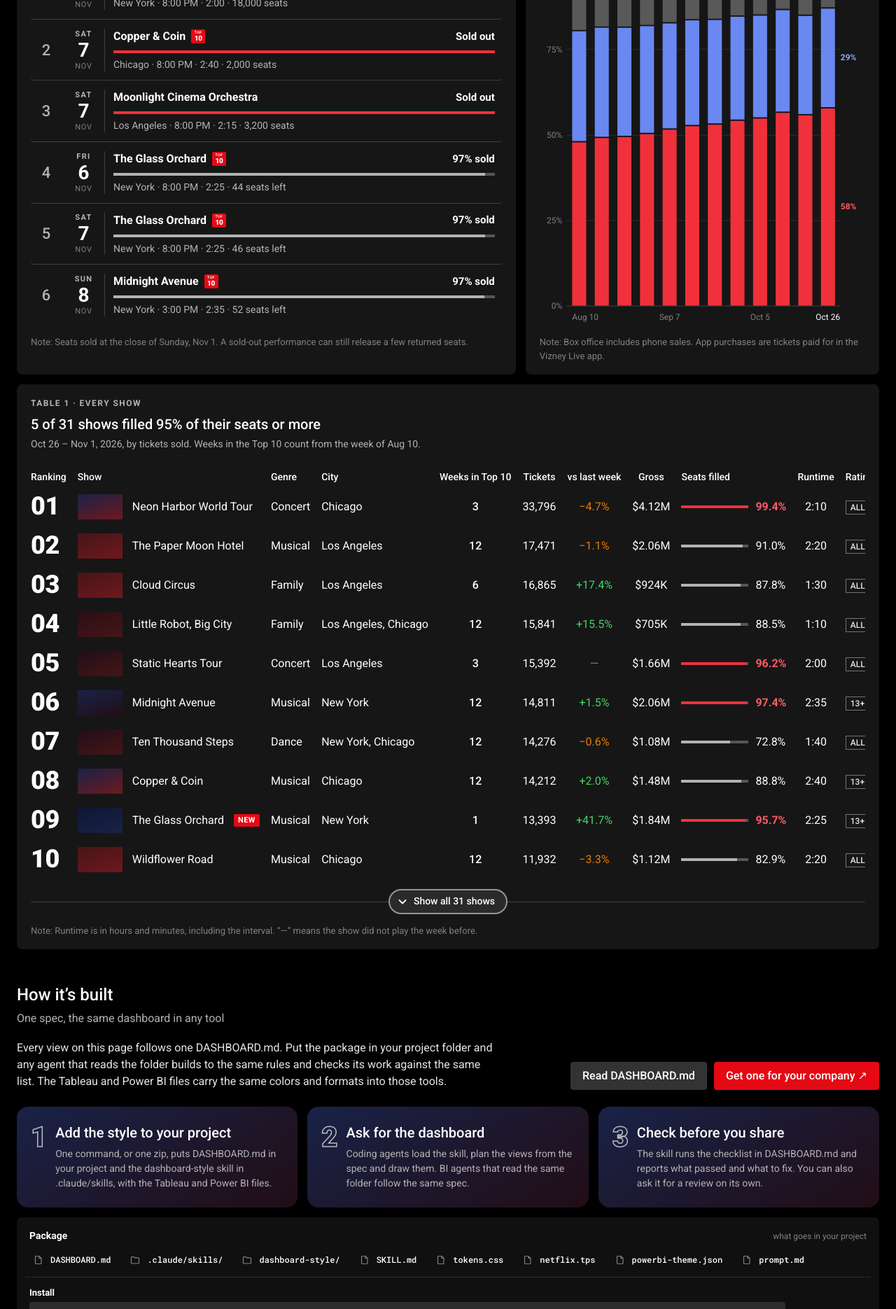
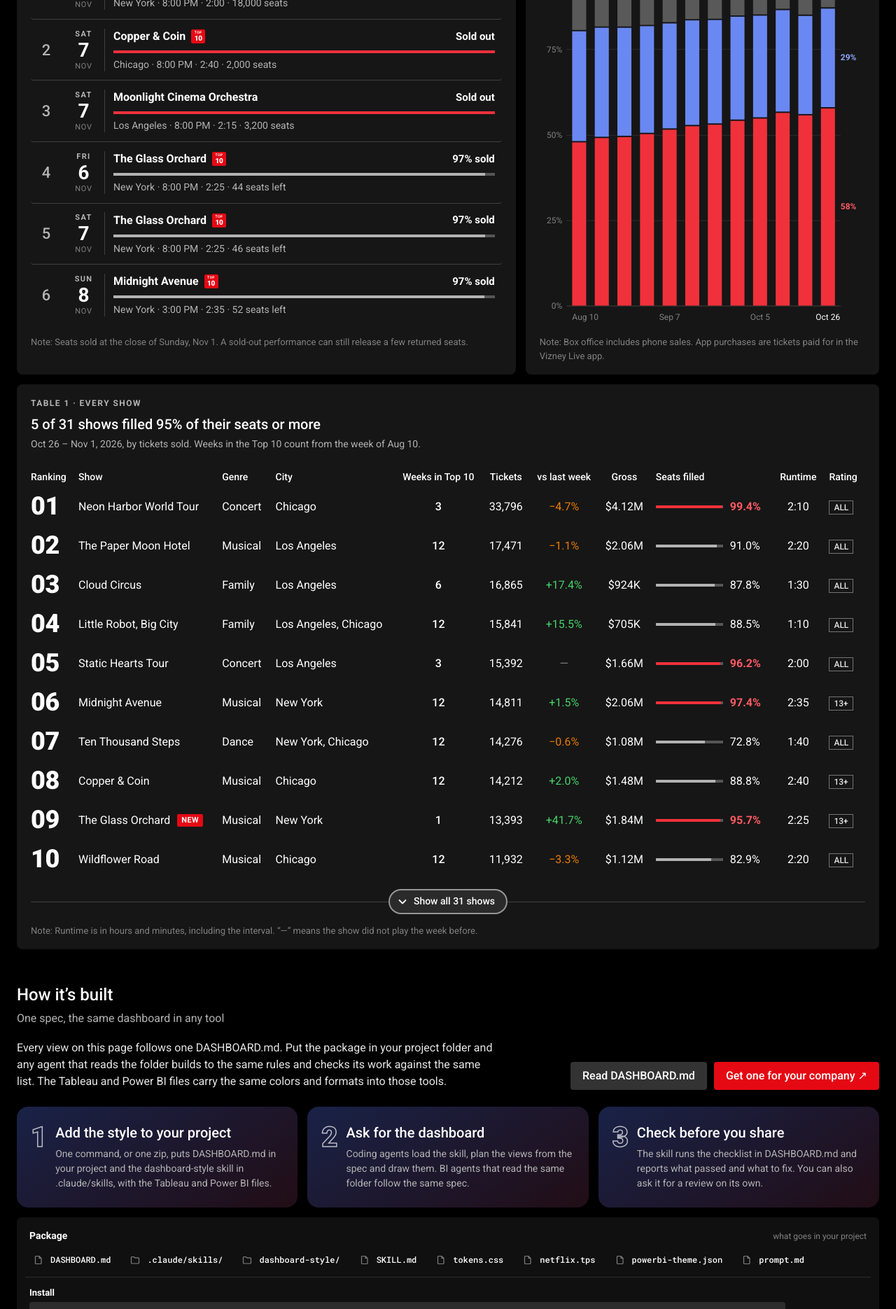
Before and after one commit to yehwanhwang/vizney-styles, a Jekyll site: the page netflix/index.html, which Jekyll copies as it is, in a window 1280 px wide. Shown: the part 2329-4199 px from the top of the page at 70% size. Built offline with Jekyll 4.4.1, drawn with Linux system fonts in a browser that asks for light colours; some web fonts are replaced.

Commit message:
netflix: drop the color-block thumbnails from Table 1
The 64px 16:9 blocks before each show carried no data. The rank and the
title now carry the row; spec and package updated, unused tile colors removed.

Co-Authored-By: Claude Opus 5.5 <noreply@anthropic.com>
Claude-Session: https://claude.ai/code/session_01F12JZi6hx6fdumaB3Y6aeV

```diff
--- a/netflix/DASHBOARD.html
+++ b/netflix/DASHBOARD.html
@@ -632,7 +632,7 @@ curl -fsSL https://styles.vizney.com/install.sh | sh -s -- netflix
 <li><strong>Top 10</strong> (Figure 1): two columns of five, ranks running down each column, no rules. Each row: the numeral in a 76px column (700 weight, filled <code>#414141</code>, a 4px white stroke, a soft black glow, 58px tall, right-aligned, as on netflix.com's Trending Now), then the title (16px / 500, ellipsis) with a red <code>NEW</code> badge in its first week and the tickets in full digits on the right (16px / 700, unit 12px text-2); under it a 6px bar of tickets against #1 on a <code>rgba(255,255,255,.08)</code> track, <code>#f0313b</code> for #1 and <code>#595959</code> for the rest; then a meta line (13px text-2, parts joined by <code>•</code> in <code>#646464</code>): the move since last week (<code>▲3</code> in good, <code>▼2</code> in bad, <code>Same</code> in muted, <code>Back</code> for a return; a new entry shows the badge instead), the genre, the cities, and <code>N weeks in Top 10</code> (or <code>First week in Top 10</code> in red text). Hover or focus turns the row <code>#262626</code> and opens the hover card. Netflix's posters are not drawn: without real key art they would be empty boxes, so the row carries data in their place.</li>
 <li><strong>Weeks in the Top 10</strong> (Figure 3): one row per show of this week's Top 10 (<code>1  Neon Harbor World Tour</code>, 13px, the current and the previous leader in white bold), one square per week (2px radius, 3px apart): red with a black digit for #1, <code>#333333</code> with a light digit for #2–10, an outline for weeks out of the Top 10; the count on the right (<code>12 wk</code>, white bold when it is all 12). Week ticks above, the current week in ink.</li>
 <li><strong>Episode list</strong> (Figure 4): rows of 12px 10px padding with <code>#404040</code> rules, in three columns (28px · 64px · the rest): the index (22px / 500 text-2); a <strong>date block</strong> in type instead of a thumbnail, centred with a <code>#404040</code> rule on its right: weekday (11px / 700 uppercase text-2, <code>Fri</code> · <code>금</code>), day of the month (28px / 700 white, tabular) and month (11px uppercase muted, <code>Nov</code> · <code>11월</code>); then the title (16px / 700) with a small TOP 10 badge and the state on the right (<code>Sold out</code> or <code>97% sold</code>, 15px / 700 white), the <strong>progress bar</strong> under it across the full width (4px, 8px above and 7px below, track <code>rgba(255,255,255,.28)</code>, fill red for the rows the title names and <code>#b3b3b3</code> for the rest) and a line of details (14px text-2: city · time · runtime · seats or seats left). No colored blocks, posters or photos stand in for the show. The hovered or focused row turns <code>#333333</code>.</li>
-<li><strong>Table</strong> (the weekly Top 10 page, measured): 16px white, rows 56px, cells 8px 10px, no rules between rows; header 14px / 500 white in sentence case (<code>Ranking</code>, <code>Weeks in Top 10</code>, <code>Runtime</code>). The first column is the rank as <code>01</code> in 36px / 900 white; the show in 400 white after a 64px 16:9 thumbnail in its poster colors, with a red <code>NEW</code> badge in its first week; numbers centred with tabular figures; <code>vs last week</code> in good or bad; seats filled as a 96px progress bar and the value (red and red text when ≥ 95%); runtime <code>h:mm</code>; the rating box. It shows the Top 10 first; a <strong>show-all button</strong> below (36px, a 2px <code>rgba(255,255,255,.5)</code> border on <code>#2a2a2a</code>, an 18px radius, a chevron that turns, centred on a <code>#404040</code> rule) lists every show.</li>
+<li><strong>Table</strong> (the weekly Top 10 page, measured): 16px white, rows 56px, cells 8px 10px, no rules between rows; header 14px / 500 white in sentence case (<code>Ranking</code>, <code>Weeks in Top 10</code>, <code>Runtime</code>). The first column is the rank as <code>01</code> in 36px / 900 white; the show in 400 white with a red <code>NEW</code> badge in its first week, and no thumbnail (the site's 16:9 still has no stand-in here: an empty colored block says nothing, so the rank and the title carry the row); numbers centred with tabular figures; <code>vs last week</code> in good or bad; seats filled as a 96px progress bar and the value (red and red text when ≥ 95%); runtime <code>h:mm</code>; the rating box. It shows the Top 10 first; a <strong>show-all button</strong> below (36px, a 2px <code>rgba(255,255,255,.5)</code> border on <code>#2a2a2a</code>, an 18px radius, a chevron that turns, centred on a <code>#404040</code> rule) lists every show.</li>
 <li><strong>Hover card</strong> (tooltip): <code>#232323</code>, 6px radius, padding 10px 12px 11px, shadow <code>0 3px 10px rgba(0,0,0,.75)</code>: a 14px / 700 title; for a show, a meta line (the share of seats, in green 700 when it is 90% or more and white otherwise, the way Netflix shows a match score; the rating box; the runtime) and a line of genre and cities joined by <code>•</code> in <code>#646464</code>; then rows of key (square, or a line, dashed for the comparison), value 700 white, label text-2. It takes the first side that fits inside the card: above, left, right, below.</li>
 <li><strong>FAQ accordion</strong> (the method, measured): full-width rows 8px apart, <code>#2d2d2d</code>, no radius, 24px padding, the question 24px / 400 white and a 28px plus that turns into a cross; the answer below in the same gray, 1px apart, 18px. One open at a time; the first is open. Hover <code>#414141</code>.</li>
 <li><strong>Step cards</strong> (<code>How it's built</code>): netflix.com's feature cards, measured: <code>linear-gradient(149deg, #192247 0%, #210e17 96.86%)</code>, 16px radius, 24px 16px padding; a 40px outlined number, a 20px / 500 title and 14px text-2.</li>
@@ -686,7 +686,7 @@ curl -fsSL https://styles.vizney.com/install.sh | sh -s -- netflix
 <li>1024–1199: the same rows; key figure values 34px; code 12px with wrapped lines; the table drops Runtime.</li>
 <li>900–1023: cards stack one per row; the billboard is one column with the four key figures in a row; the workbench is one column; the table drops Gross.</li>
 <li>640–899: a 60px header without the report name, the period or <code>Export PDF</code>; the basis line leaves the filter row; key figures 2 × 2; the Top 10 row three across; step cards stack; the table drops Genre and vs last week.</li>
-<li>&lt; 640: 16px padding, 12px gaps, 40px between sections; <code>Copy as Markdown</code> becomes an icon button; chips 13px; the billboard padded 64px 16px 16px with the numeral smaller; headline 27px, key figure values 28px, section titles 21px, card titles 17px; the Top 10 one column, without cities; the episode list drops its index and keeps a 52px date block with a 24px day; the table keeps rank (24px), Show (no thumbnail), Tickets and Seats filled (the value only); FAQ questions 18px.</li>
+<li>&lt; 640: 16px padding, 12px gaps, 40px between sections; <code>Copy as Markdown</code> becomes an icon button; chips 13px; the billboard padded 64px 16px 16px with the numeral smaller; headline 27px, key figure values 28px, section titles 21px, card titles 17px; the Top 10 one column, without cities; the episode list drops its index and keeps a 52px date block with a 24px day; the table keeps rank (24px), Show, Tickets and Seats filled (the value only); FAQ questions 18px.</li>
 <li>Embedded in a post (<code>?embed=1</code>): the footer hides and the page reports its height to the host page.</li>
 </ul>
 <h2 id="tool-mapping">Tool Mapping</h2>
--- a/netflix/index.html
+++ b/netflix/index.html
@@ -210,9 +210,8 @@
   .tbl .rkc{width:60px;padding-left:0;font-size:36px;font-weight:900;line-height:1.1;color:#fff;text-align:left;letter-spacing:-.01em}
   .tbl thead .rkc{font-size:14px;font-weight:500;line-height:22px;letter-spacing:0}
   .tbl .sh-t{vertical-align:middle}
-  .thumb{flex:none;width:64px;aspect-ratio:16/9;background:linear-gradient(160deg,var(--t0),var(--t1))}
   .tbl tbody th{font-weight:400;color:#fff}
-  .tbl .sh-t{display:inline-flex;align-items:center;gap:14px}
+  .tbl .sh-t{display:inline-flex;align-items:center;gap:10px}
   .newb{display:inline-flex;align-items:center;height:18px;padding:0 6px;border-radius:2px;background:var(--red);font-size:11px;font-weight:700;letter-spacing:.04em;color:#fff}
   .rbox{display:inline-flex;align-items:center;height:20px;padding:0 6px;border:1px solid rgba(255,255,255,.4);font-size:12px;font-weight:500;color:var(--body);white-space:nowrap}
   .tbl .good{color:var(--good)} .tbl .bad{color:var(--bad)} .tbl .na{color:var(--muted)}
@@ -456,7 +455,6 @@
     .tbl .c-city,.tbl .c-rate,.tbl .c-wk{display:none}
     .fbar .pg{display:none}
     .tbl .rkc{width:40px;font-size:24px}
-    .thumb{display:none}
     .faq button{font-size:18px;min-height:64px;padding:16px}
     .faq .ans{padding:16px;font-size:16px}
     #f2Plot{min-height:260px} #f3Plot{min-height:320px} #f5Plot{min-height:240px}
```
Also changed, not shown: other parts of netflix/DASHBOARD.html (+1 -1 lines), other parts of netflix/index.html (+1 -3 lines), netflix/DASHBOARD.md (+3 -3 lines), 1 other file.
